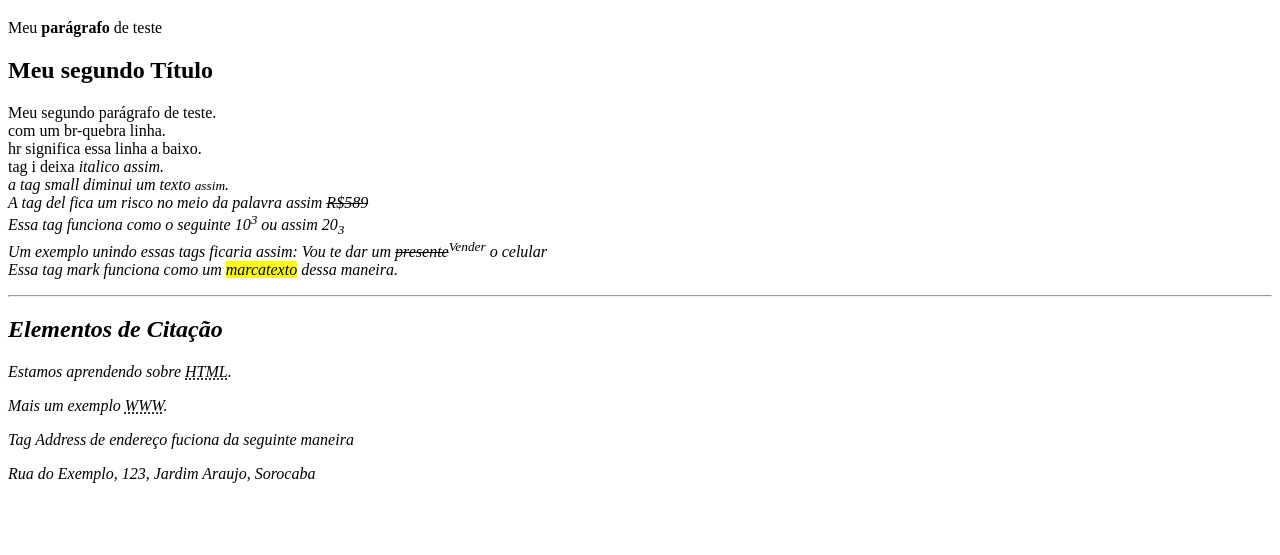
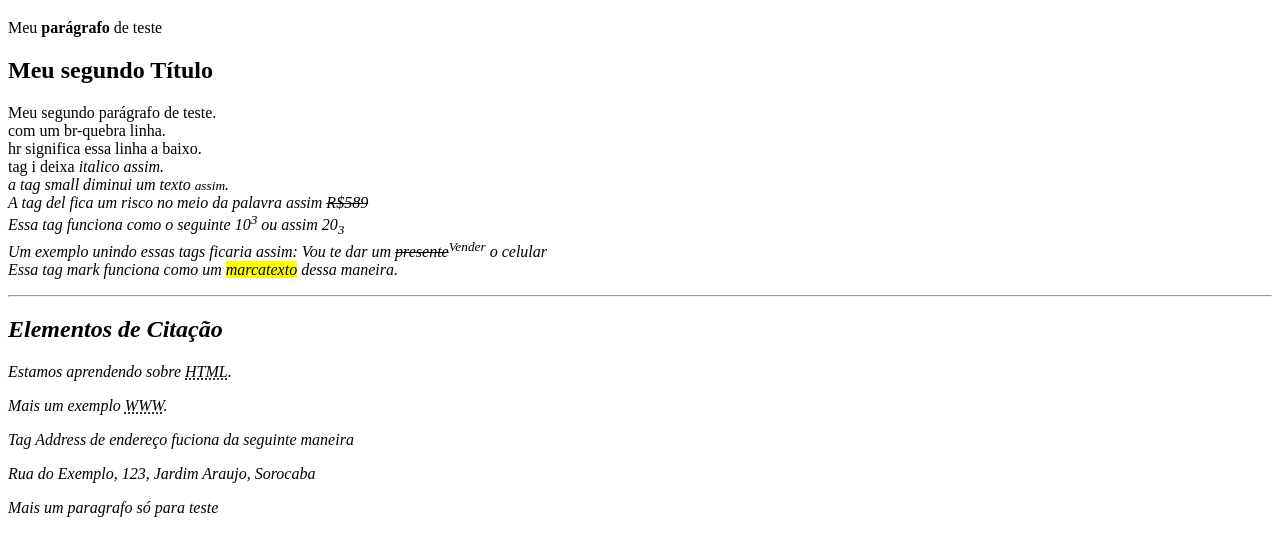
Before and after one commit to GustavoMuraroGonzales/CursoHTML, a plain HTML site: page index.html in a window 1280 px wide. Shown: the part 61-616 px from the top of the page. Drawn offline with Linux system fonts and the light colour scheme.

Commit message:
Mais um paragrafo add

```diff
--- a/index.html
+++ b/index.html
@@ -27,6 +27,6 @@
    <p1>Estamos aprendendo sobre <abbr title="Hyper Text Markup Language">HTML</abbr>. </p1>
    <p> <i>Mais um exemplo <abbr title="World Wide Web"> WWW</abbr>.</i></p>
    <p> Tag Address de endereço fuciona da seguinte maneira <address> Rua do Exemplo, 123, Jardim Araujo, Sorocaba</address></p>
-
+            <p>Mais um paragrafo só para teste </p>
 </body>
 </html>
```
